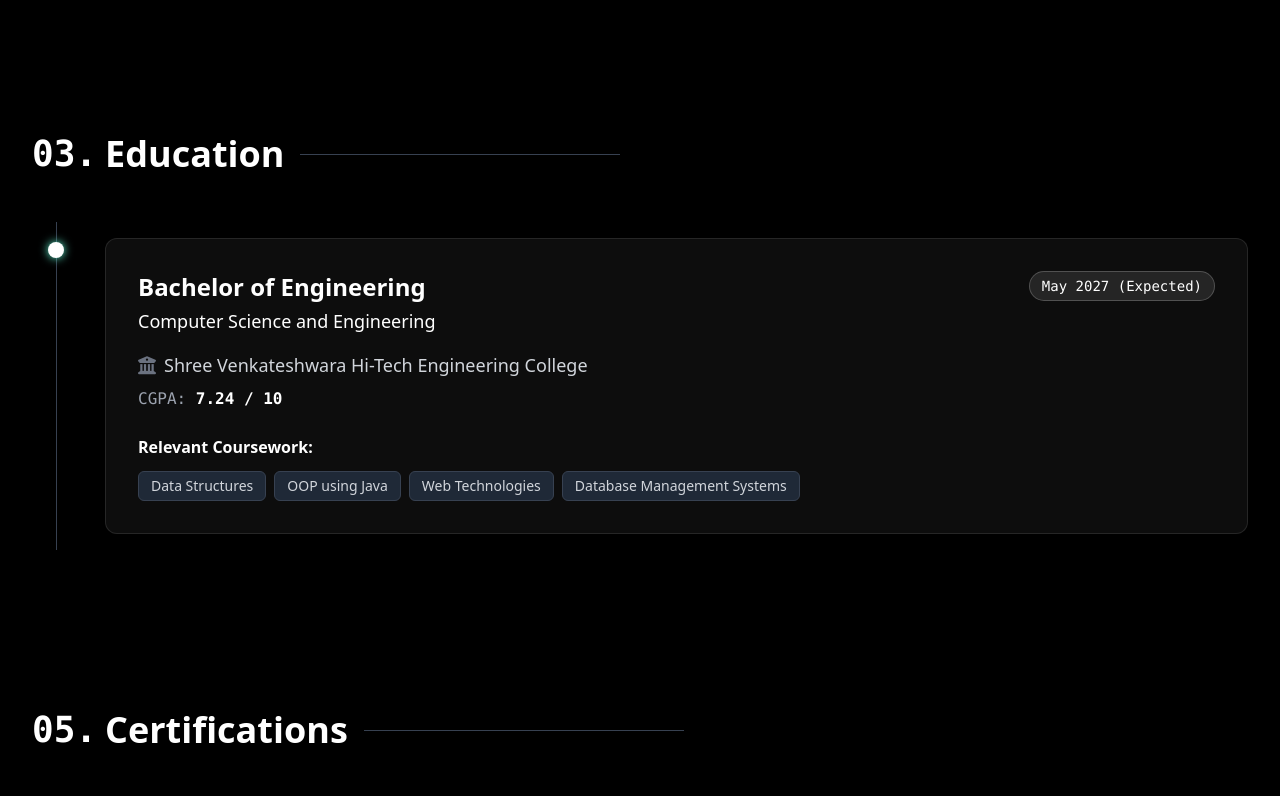
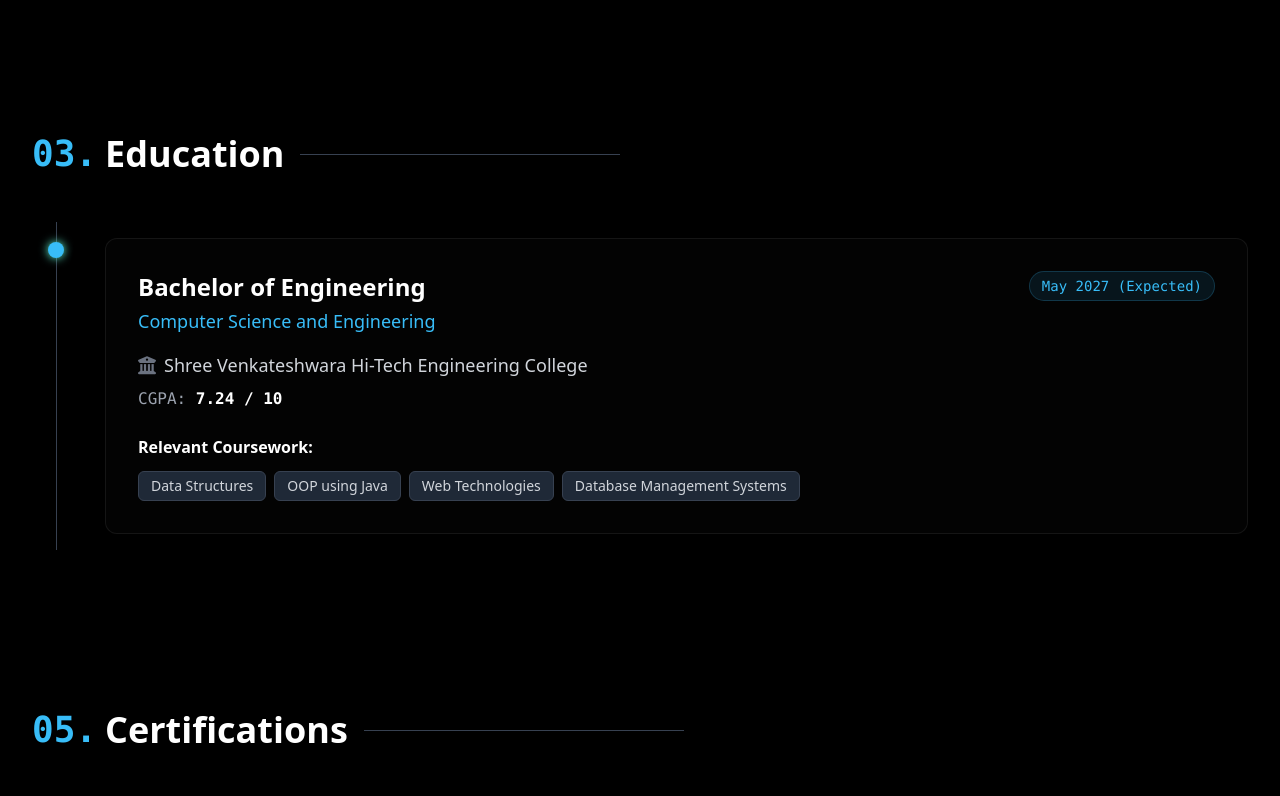
Before and after one commit to karthick426/personal-portfolio, a React (Vite) app in the folder frontend/: page / in a window 1280 px wide. Shown: the part 2000-2796 px from the top of the page. Built offline with nearby package versions, Linux system fonts and the light colour scheme; no server answers.

Commit message:
Elevate entire color system to professional Ice Blue, Indigo, and Lavender gradients with ambient backdrop glows

```diff
--- a/frontend/src/index.css
+++ b/frontend/src/index.css
@@ -8,14 +8,15 @@
   body {
     font-family: 'Inter', sans-serif;
     @apply bg-white text-gray-900 dark:text-white transition-colors duration-300;
-    background-image: radial-gradient(at 0% 0%, rgba(255, 255, 255, 0.02) 0px, transparent 50%),
-                      radial-gradient(at 50% 0%, rgba(255, 255, 255, 0.01) 0px, transparent 50%);
+    background-image: radial-gradient(at 0% 0%, rgba(56, 189, 248, 0.04) 0px, transparent 50%),
+                      radial-gradient(at 100% 0%, rgba(129, 140, 248, 0.04) 0px, transparent 50%),
+                      radial-gradient(at 50% 100%, rgba(167, 139, 250, 0.03) 0px, transparent 50%);
     overflow-x: hidden;
   }
 
   /* Native dark mode background selector to prevent PostCSS HMR cache issues */
   .dark body {
-    background-color: #040409;
+    background-color: #030712;
   }
 
   /* Custom scrollbars */
@@ -23,30 +24,30 @@
     width: 8px;
   }
   ::-webkit-scrollbar-track {
-    background: #040409;
+    background: #030712;
   }
   ::-webkit-scrollbar-thumb {
-    background: #404040;
+    background: #1f2937;
     border-radius: 4px;
+    border: 2px solid #030712;
   }
   ::-webkit-scrollbar-thumb:hover {
-    background: #737373;
+    background: #38bdf8;
   }
 }
 
 @layer utilities {
   .glass {
-    @apply bg-white/10 dark:bg-white/5 backdrop-blur-md border border-gray-200 dark:border-white/10 shadow-lg dark:shadow-none;
+    @apply bg-white/[0.02] dark:bg-white/[0.01] backdrop-blur-md border border-white/[0.07] shadow-[0_8px_32px_0_rgba(0,0,0,0.37)];
   }
 
   .text-neon {
-    @apply text-white dark:text-neonCyan;
-    text-shadow: 0 0 8px rgba(255, 255, 255, 0.25);
+    @apply text-transparent bg-clip-text bg-gradient-to-r from-neonCyan to-neonPurple;
   }
 
   .neon-border-glow {
-    box-shadow: 0 0 15px rgba(255, 255, 255, 0.1);
-    border-color: rgba(255, 255, 255, 0.15);
+    box-shadow: 0 0 15px rgba(56, 189, 248, 0.15);
+    border-color: rgba(56, 189, 248, 0.2);
   }
 
   .perspective-1000 {
--- a/frontend/tailwind.config.js
+++ b/frontend/tailwind.config.js
@@ -8,11 +8,11 @@ export default {
   theme: {
     extend: {
       colors: {
-        darkNav: '#040409',
-        darkBg: '#040409',
-        neonCyan: '#ffffff',
-        neonPurple: '#d4d4d4',
-        neonPink: '#737373'
+        darkNav: '#030712',
+        darkBg: '#030712',
+        neonCyan: '#38bdf8',
+        neonPurple: '#818cf8',
+        neonPink: '#a78bfa'
       }
     },
   },
```
